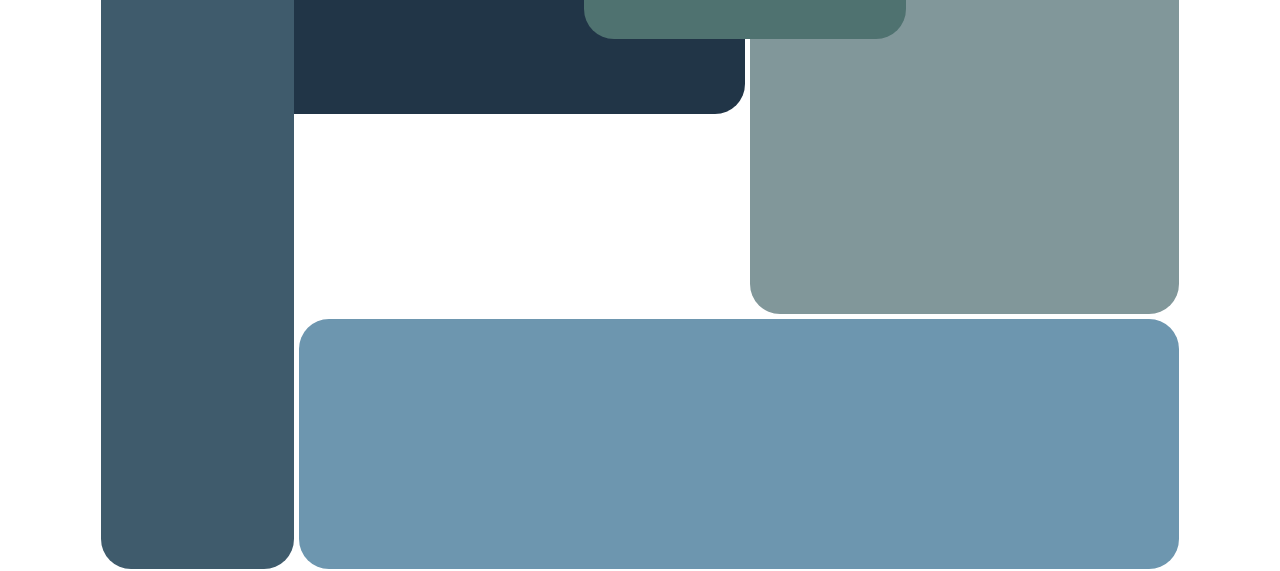
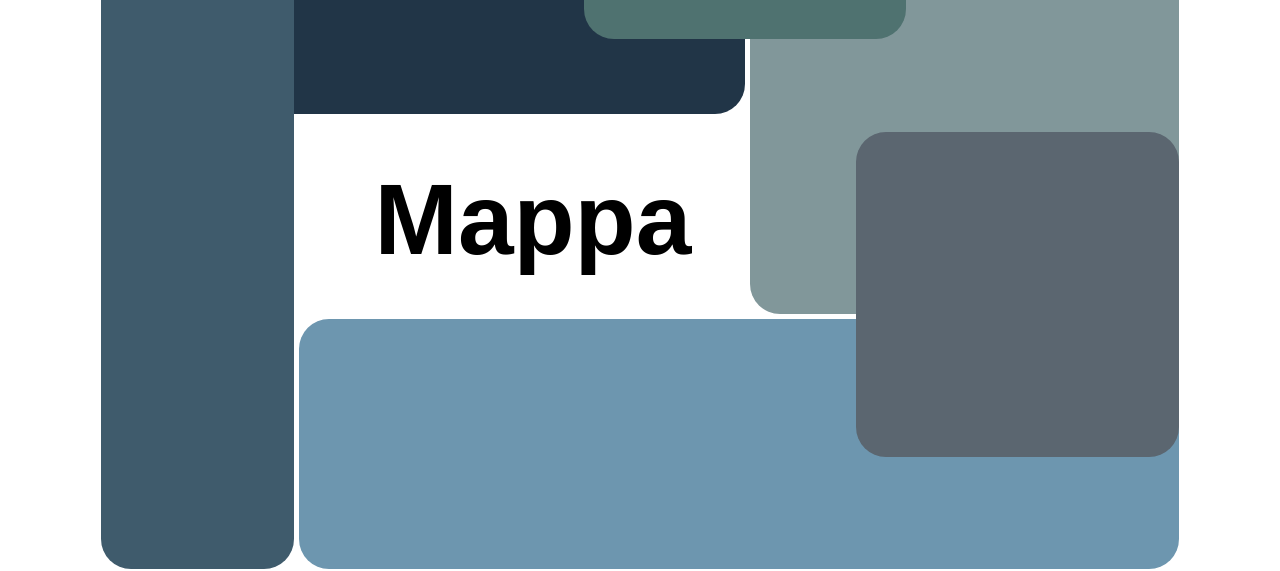
Before and after one commit to everway-ja/EveryWay.JA-Frontend-Web, a React (Vite) app: page / in a window 1280 px wide. Shown: the part 1160-1731 px from the top of the page. Built offline with nearby package versions, Linux system fonts and the light colour scheme.

Commit message:
Section Mappa Finita

```diff
--- a/src/components/Mappa.css
+++ b/src/components/Mappa.css
@@ -76,16 +76,26 @@
 }
 
 .image-6{
-    background-color: #6d96bf;
-    width: 81.6%;
-    height: 100%;
+    background-color: #5b6670;
+    width: 30%;
+    height: 130%;
     position: relative;
-    left: 18.4%;
+    left: 70%;
+    top: -175%;
     border-radius: 30px;
 }
 
 .box-title{
     width: 100%;
-    height: auto;
+    height: 25%;
     text-align: left;
+    position: relative;
+    top: -155%;
+    left: 42.5%;
 }
+
+.text-style{
+    color: black;
+    font-size: 100px;
+    font-weight: bold;
+}
--- a/src/components/Mappa.jsx
+++ b/src/components/Mappa.jsx
@@ -16,6 +16,9 @@ const Mappa = ({title}) => {
                     <div className="image-2">
 
                     </div>
+                    <div className="box-title">
+                        <h2 className="text-style">Mappa</h2>
+                    </div>
                 </div>
                 <div className="blocco-b1">
                     <div className="image-3">
@@ -31,6 +34,9 @@ const Mappa = ({title}) => {
                     <div className="image-5">
 
                     </div>
+                    <div className="image-6">
+
+                    </div>
                 </div>
             </div>
         </div>
```
